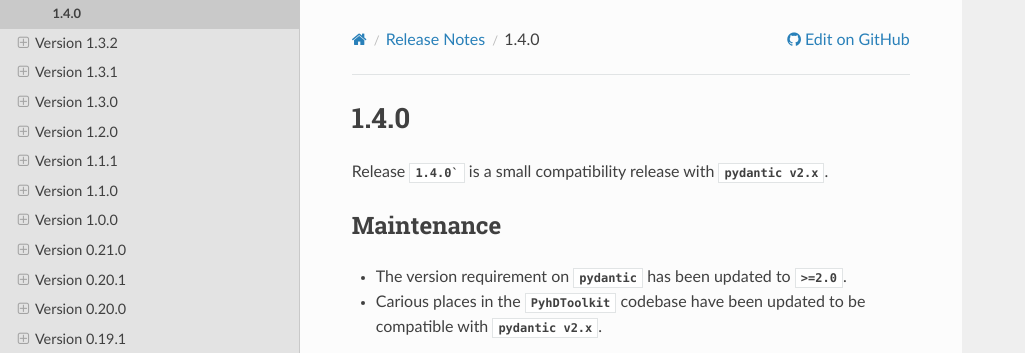
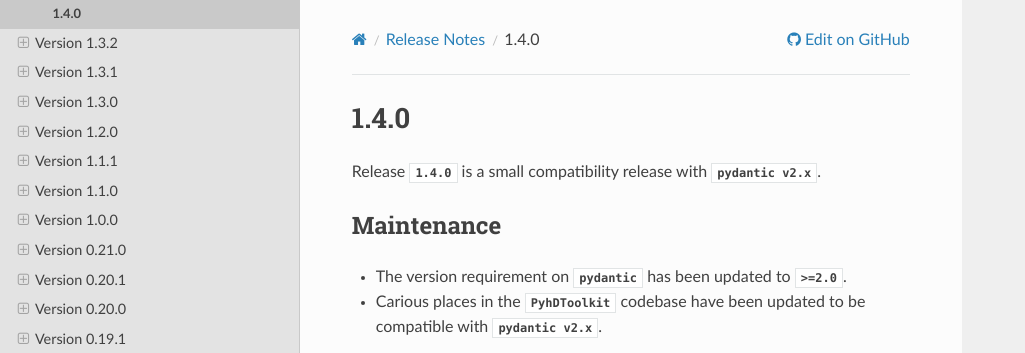
Before and after one commit to fsoubelet/PyhDToolkit, a Sphinx documentation site: the page built from docs/releases/v1.4.0.rst, in a window 1280 px wide. Shown: the top 353 px of the page, without its empty margins (0-1025 px from the left). Built offline with Sphinx 7.4.7 and the Read the Docs theme 2.0.0, drawn with Linux system fonts in a browser that asks for light colours; pages that are not in the unit, such as notebooks, are missing from menus.

Commit message:
fix escaping

```diff
--- a/docs/releases/v1.4.0.rst
+++ b/docs/releases/v1.4.0.rst
@@ -3,7 +3,7 @@
 1.4.0
 -----
 
-Release `1.4.0`` is a small compatibility release with `pydantic v2.x`.
+Release `1.4.0` is a small compatibility release with `pydantic v2.x`.
 
 Maintenance
 ~~~~~~~~~~~
```
